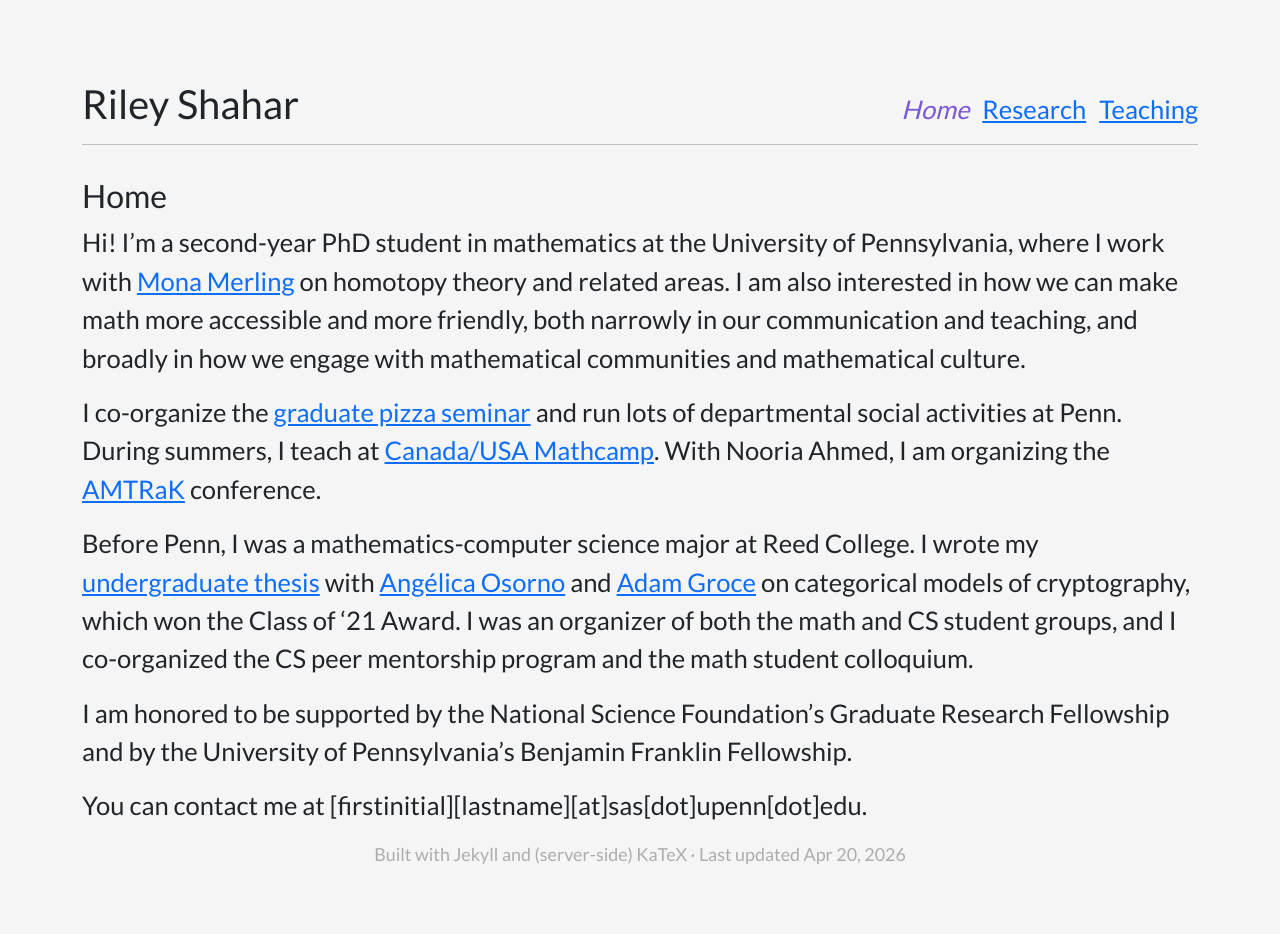
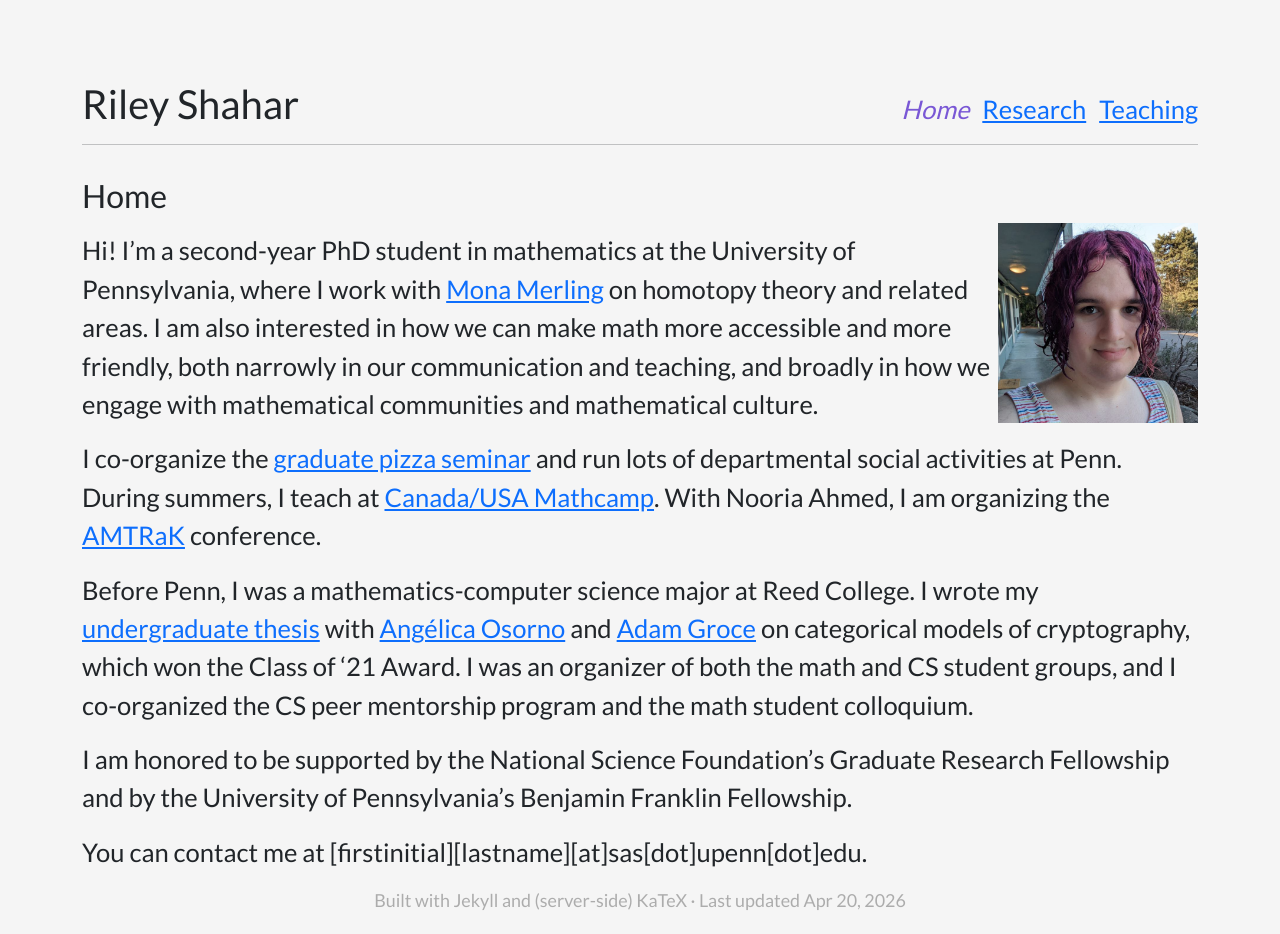
Before and after one commit to rileyshahar/website, a Jekyll site: the page built from index.md, in a window 1280 px wide. Built offline with Jekyll 4.4.1, drawn with Linux system fonts in a browser that asks for light colours; before the commit the page ends 900 px from its top, so only the background shows below that.

Commit message:
add profile pic

```diff
--- a/index.md
+++ b/index.md
@@ -3,6 +3,8 @@ layout: base
 title: Home
 title_override: Riley Shahar
 ---
+
+<img style="float: right;" width="200" src="assets/images/profile.png">
 
 Hi! I'm a second-year PhD student in mathematics at the University of
 Pennsylvania, where I work with
```
Also changed, not shown: assets/images/profile.png (added), 7 other files.
